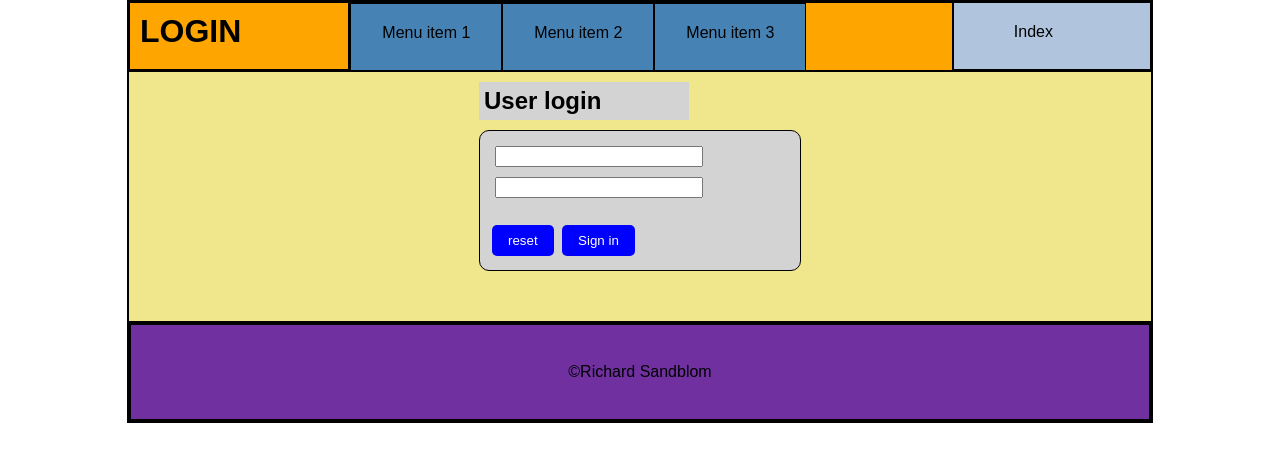
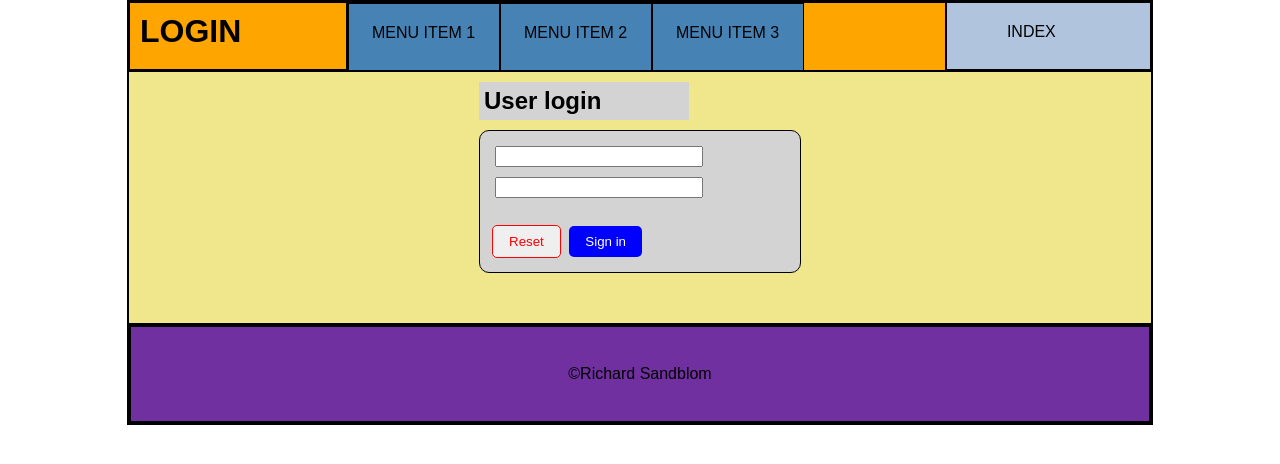
Before and after one commit to Rsandblom/FrontEndAssignment1and2, a plain HTML site: page Assignment2/Login.html in a window 1280 px wide. Drawn offline with Linux system fonts and the light colour scheme.

Commit message:
Add files via upload
Changed appearance of reset button and upper-cased all text in <header> in login page

```diff
--- a/Assignment2/Login.html
+++ b/Assignment2/Login.html
@@ -8,8 +8,8 @@
     <link rel="stylesheet" href="style.css">
   </head>
   <body>
-      <header>
-        <h1 id="loginh1headline">Login</h1>
+      <header id="loginpageheader">
+        <h1>Login</h1>
         <nav>
           <ul>
               <li class="navlink">
@@ -30,7 +30,7 @@
           <form action="">
             <input type="text" id="username" name="username" value=""><br>
             <input type="text" id="password" name="password" value=""><br><br>
-            <input type="reset" value="reset">
+            <input type="reset" value="Reset">
             <input type="submit" value="Sign in">
           </form>
       </section>
--- a/Assignment2/style.css
+++ b/Assignment2/style.css
@@ -144,11 +144,21 @@ form input[type=text] {
     width: 200px;
     margin: 5px;
 }
-form input[type=reset], input[type=submit] {
+form  input[type=submit] {
     background-color: blue;
     border: none;
     border-radius: 5px;;
     color: white;
+    padding: 8px 16px;
+    text-decoration: none;
+    margin: 4px 2px;
+    cursor: pointer;
+}
+
+form input[type=reset] {
+    border: solid red 1px;
+    border-radius: 5px;;
+    color: red;
     padding: 8px 16px;
     text-decoration: none;
     margin: 4px 2px;
@@ -164,6 +174,6 @@ footer {
     border: solid black ;
     background-color: rgb(112, 48, 160);
 }
-#loginh1headline {
+#loginpageheader {
     text-transform: uppercase;
 }
```
